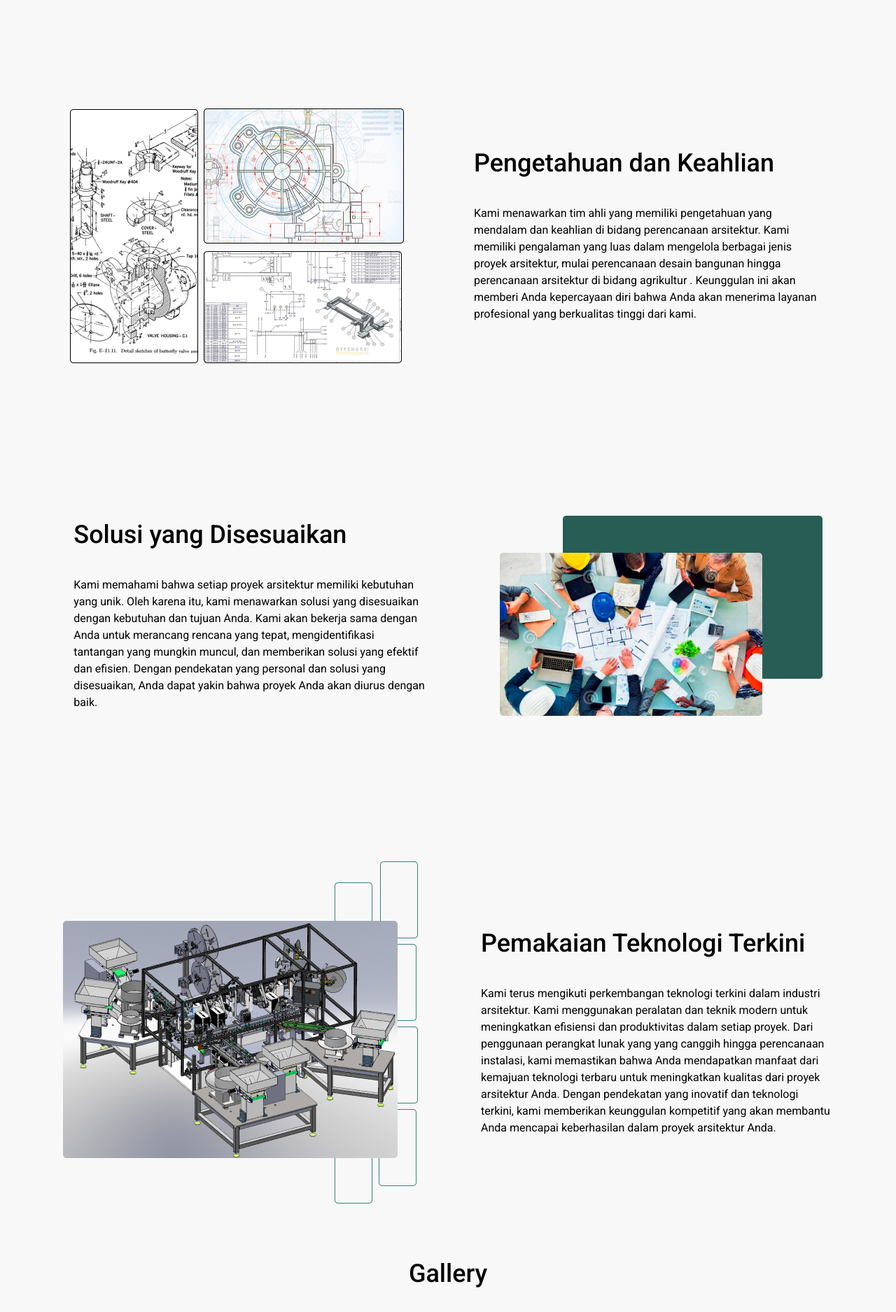
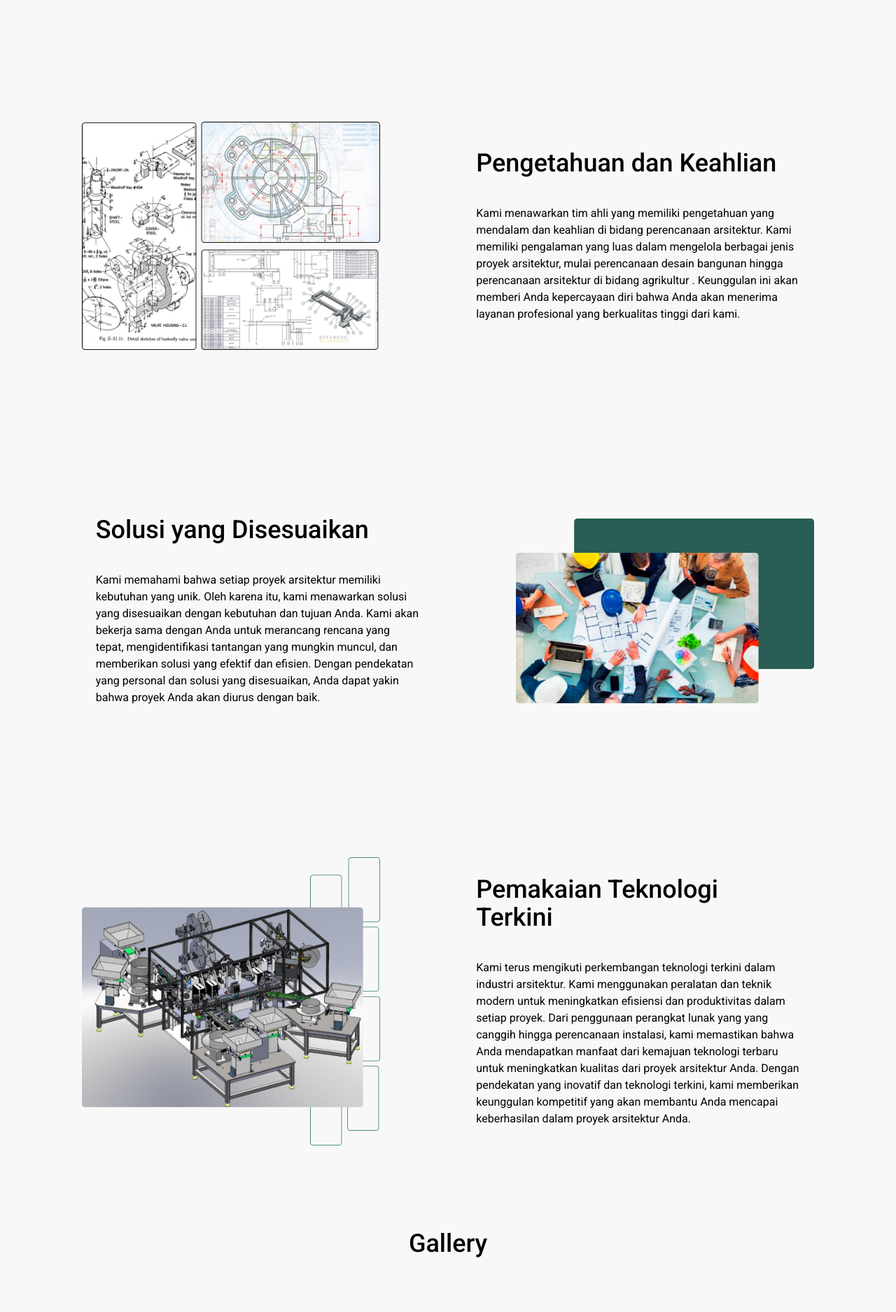
Before and after one commit to Phokade/phokade, a React (Vite) app: page / in a window 1280 px wide. Shown: the part 1348-3223 px from the top of the page at 70% size. Built offline with nearby package versions, Linux system fonts and the light colour scheme.

Commit message:
fix: finish about view

```diff
--- a/src/layers/About.jsx
+++ b/src/layers/About.jsx
@@ -7,10 +7,10 @@ function About() {
 	return (
 		<>
 			<div name="about">
-				<div className="w-full h-screen justify-evenly items-center flex font-roboto">
-					<img src={about1} />
+				<div className="w-full h-screen justify-evenly items-center flex flex-col lg:flex-row font-roboto">
+					<img src={about1} className="w-3/4 md:w-1/3" />
 
-					<div className="flex flex-col gap-10 w-[503px]">
+					<div className="flex flex-col gap-10 px-5 lg:w-[503px]">
 						<h1 className="font-medium text-4xl">Pengetahuan dan Keahlian</h1>
 						<p>
 							Kami menawarkan tim ahli yang memiliki pengetahuan yang mendalam dan keahlian di bidang perencanaan arsitektur. Kami memiliki pengalaman yang luas dalam mengelola berbagai jenis proyek arsitektur, mulai perencanaan desain
@@ -19,8 +19,8 @@ function About() {
 					</div>
 				</div>
 
-				<div className="w-full justify-evenly items-center flex font-roboto">
-					<div className="flex flex-col gap-10 w-[503px]">
+				<div className="w-full justify-evenly items-center flex flex-col-reverse lg:flex-row font-roboto">
+					<div className="flex flex-col gap-10 px-5 lg:w-[503px]">
 						<h1 className="font-medium text-4xl">Solusi yang Disesuaikan</h1>
 						<p>
 							Kami memahami bahwa setiap proyek arsitektur memiliki kebutuhan yang unik. Oleh karena itu, kami menawarkan solusi yang disesuaikan dengan kebutuhan dan tujuan Anda. Kami akan bekerja sama dengan Anda untuk merancang rencana
@@ -28,12 +28,12 @@ function About() {
 							baik.
 						</p>
 					</div>
-					<img src={about2} />
+					<img src={about2} className="w-3/4 md:w-1/3 mb-10 lg:mb-0" />
 				</div>
 
-				<div className="w-full justify-evenly items-center flex font-roboto mt-52">
-					<img src={about3} />
-					<div className="flex flex-col gap-10 w-[503px]">
+				<div className="w-full justify-evenly items-center flex flex-col lg:flex-row font-roboto md:mt-44">
+					<img src={about3} className="w-3/4 md:w-1/3 my-10" />
+					<div className="flex flex-col gap-10 px-5 lg:w-[503px]">
 						<h1 className="font-medium text-4xl">Pemakaian Teknologi Terkini</h1>
 						<p>
 							Kami terus mengikuti perkembangan teknologi terkini dalam industri arsitektur. Kami menggunakan peralatan dan teknik modern untuk meningkatkan efisiensi dan produktivitas dalam setiap proyek. Dari penggunaan perangkat lunak
```
